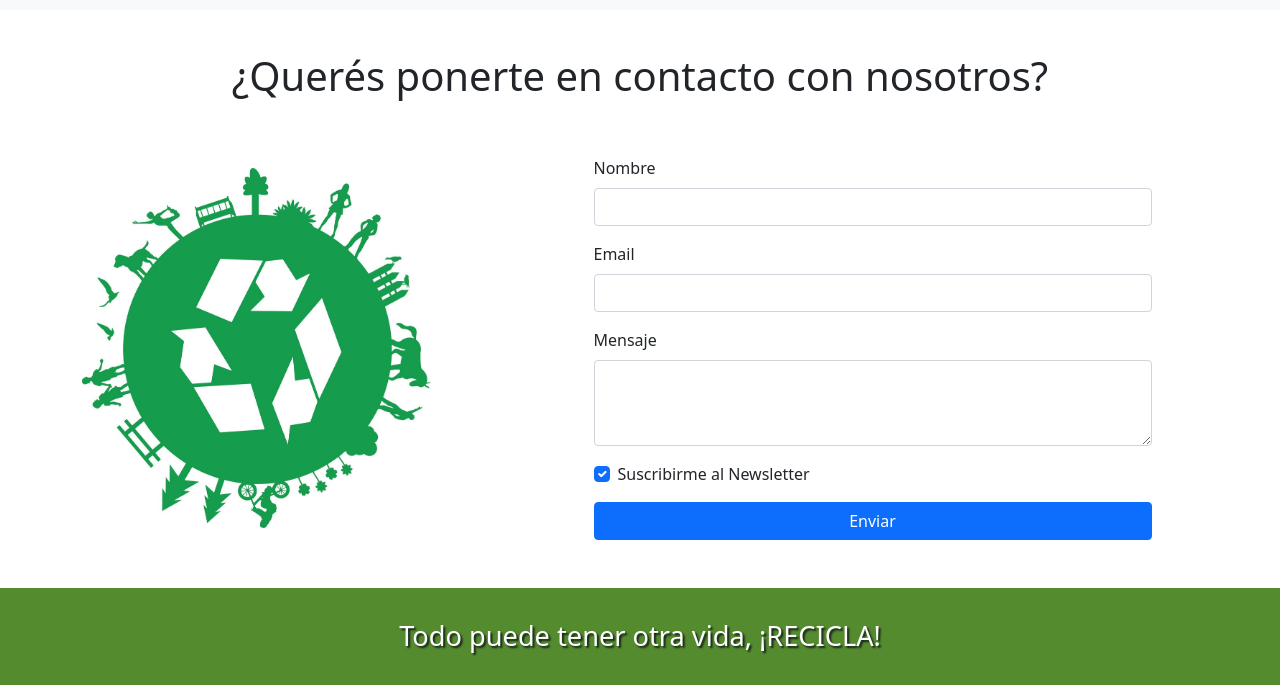
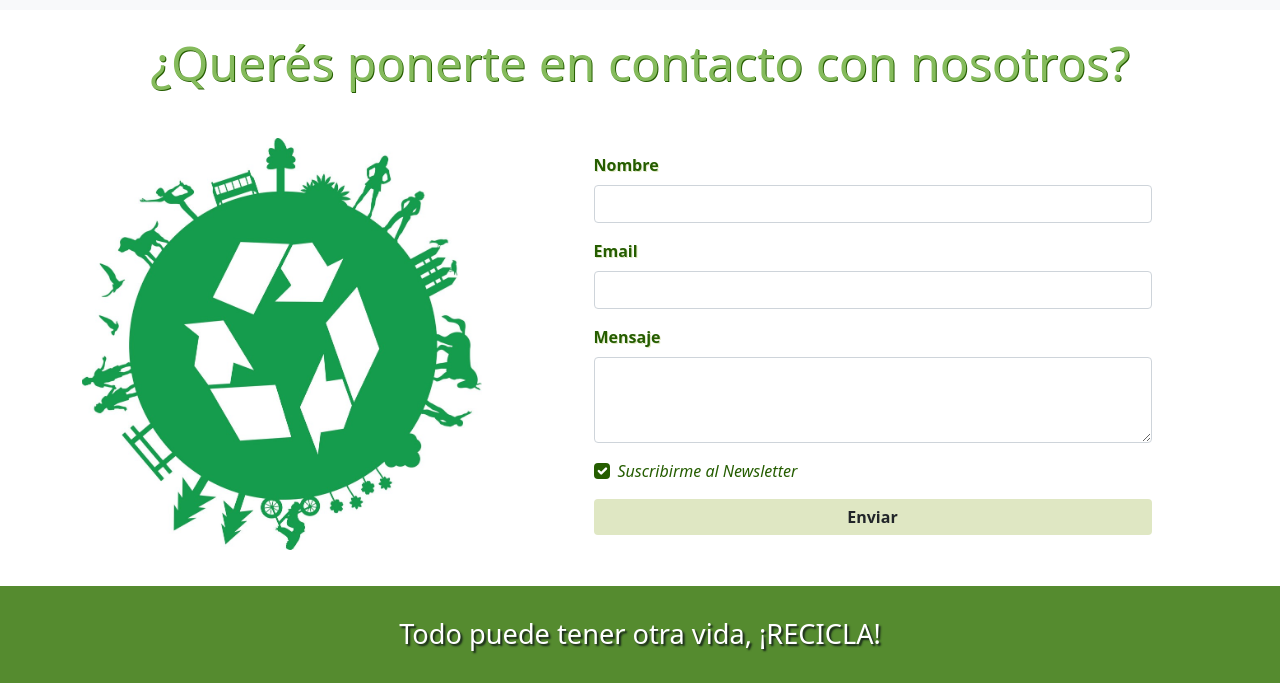
Before and after one commit to macasensio/pasosVerdes, a website: page pages/contacto.html in a window 1280 px wide. Shown: the part 96-792 px from the top of the page. Drawn offline with nearby package versions, Linux system fonts and the light colour scheme.

Commit message:
modificando contact page

```diff
--- a/pages/contacto.html
+++ b/pages/contacto.html
@@ -66,51 +66,51 @@
     <main class="container">
 
         <!-- texto -->
-        <div class="row pt-5">
-            <div class="col-12 text-center">
+        <div class="contacto__titulo">
+            <div class="col-12">
                 <h1>¿Querés ponerte en contacto con nosotros?</h1>
             </div>
         </div>
         <!-- / texto  -->
 
         <!-- formulario -->
-        <div class="row container-fluid my-5 d-flex align-items-center g-0">
+        <div class="row container-fluid d-flex align-items-center g-0">
 
             <!-- img -->
-            <div class="col-lg-5 d-none d-lg-block">
+            <div class="col-lg-5 d-none d-lg-block contacto__img">
                 <div class="col-lg-9">
-                    <img src="../assets/images/contacto/contact.jpg" alt="" width="100%">
+                    <img src="../assets/images/contacto/contact.jpg" alt="">
                 </div>
             </div>
             <!-- / img  -->
 
             <!-- Formulario de contacto -->
-            <div class="col-8 col-sm-10 col-lg-6 mx-auto">
+            <div class="col-8 col-sm-10 col-lg-6 contacto__form">
                 <form action="#">
                     <!-- Nombre -->
-                    <div class="mb-3">
+                    <div class="contacto__form__dato">
                         <label for="formNombre" class="form-label">Nombre</label>
                         <input type="email" class="form-control" id="formNombre">
                     </div>
                     <!-- Email -->
-                    <div class="mb-3">
+                    <div class="contacto__form__dato">
                         <label for="formEmail" class="form-label">Email</label>
                         <input type="email" class="form-control" id="formEmail">
                     </div>
                     <!-- Mensaje -->
-                    <div class="mb-3">
+                    <div class="contacto__form__dato">
                         <label for="formMensaje" class="form-label">Mensaje</label>
                         <textarea class="form-control" id="formMensaje" rows="3"></textarea>
                     </div>
                     <!-- Newsletter -->
-                    <div class="form-check mb-3">
+                    <div class="form-check contacto__form__nl">
                         <input class="form-check-input" type="checkbox" value="" id="formCheckbox" checked>
                         <label class="form-check-label" for="formCheckbox">
                             Suscribirme al Newsletter
                         </label>
                     </div>
                     <!-- Botón Enviar -->
-                    <div class="d-grid">
+                    <div class="d-grid contacto__form__btn">
                         <button class="btn btn-primary" type="button">Enviar</button>
                     </div>
                 </form>
--- a/scss/pages/contacto.scss
+++ b/scss/pages/contacto.scss
@@ -1,18 +1,54 @@
 /* CONTACTO */
 
-#contactPage {
-    background: linear-gradient(#79c46f, white);
-}
-#contacto {
-    width: 40%;
-    margin: 40px auto;
-    font-size: 1.2rem;
-    background: white;
-}
-#contacto form {
-    text-align: center;
+.contacto__titulo {
+    h1 {
+        text-align: center;
+        padding: 30px 0px 10px 0px;
+        color: $verde-3;
+        font-size: 3rem;
+        text-shadow: 1px 1px $verde-1;
+        margin: 0;
+    }
 }
 
+.contacto__img img {
+    width: 400px;
+}
+
+.contacto__form {
+    margin: 3.2rem auto;
+}
+
+.contacto__form__dato {
+    margin-bottom: 1rem;
+    label {
+        color: $verde-1;
+        font-weight: bold;
+        text-shadow: 1px 1px $verde-5;
+    }
+}
+
+.contacto__form__nl {
+    margin-bottom: 1rem;
+    label {
+        color: $verde-1;
+        font-style: italic;
+    }
+    input:checked {
+        background-color: $verde-1;
+        border: none;
+    }
+}
+
+.contacto__form__btn button {
+    background-color: $verde-5;
+    border: none;
+    color: $negro;
+    font-weight: bold;
+    &:hover {
+        background-color: $verde-1;
+    }
+}
 
 /*********** media query ***********/
 /* X-Small */
```
Also changed, not shown: css/main.css.
